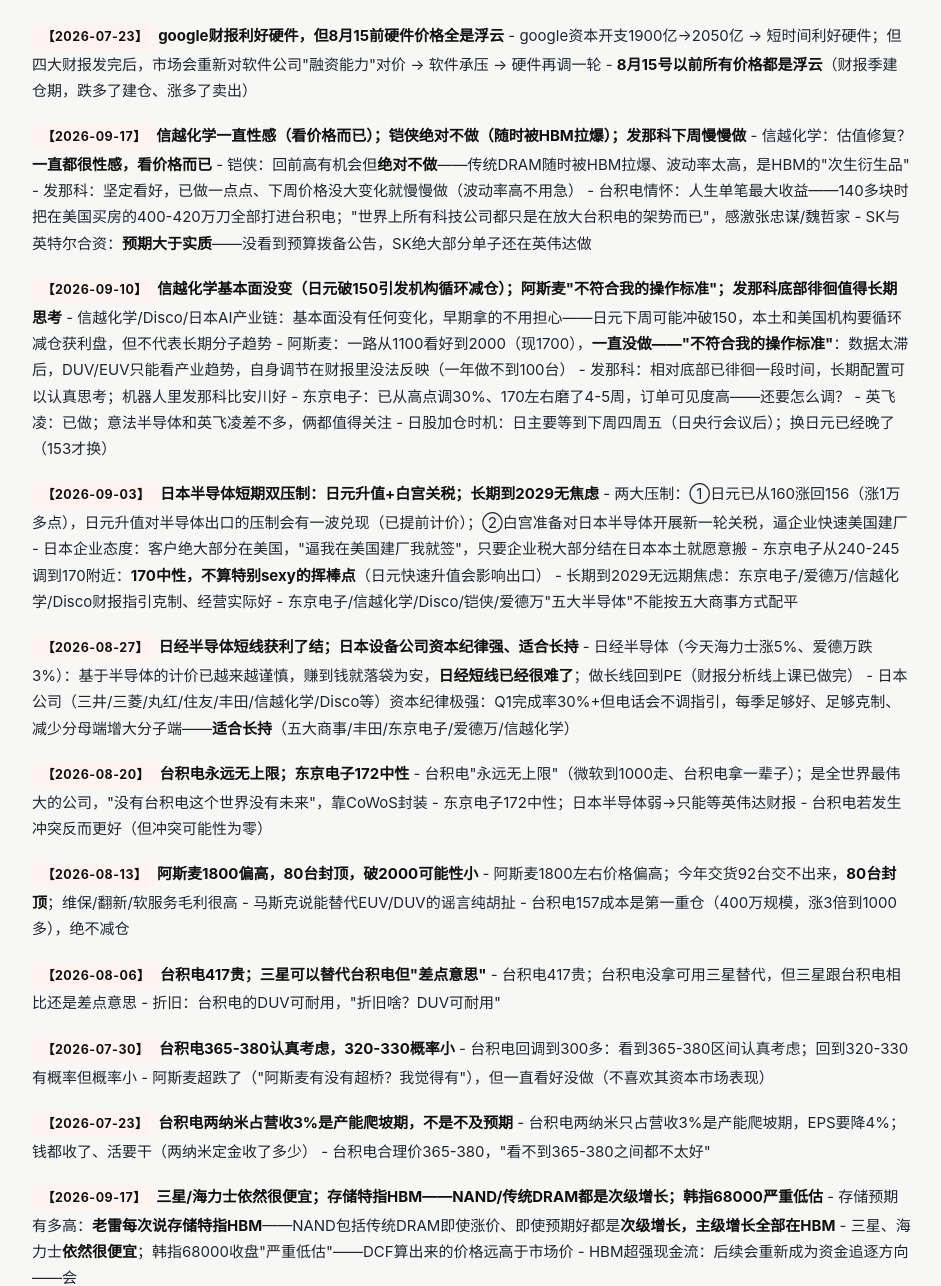
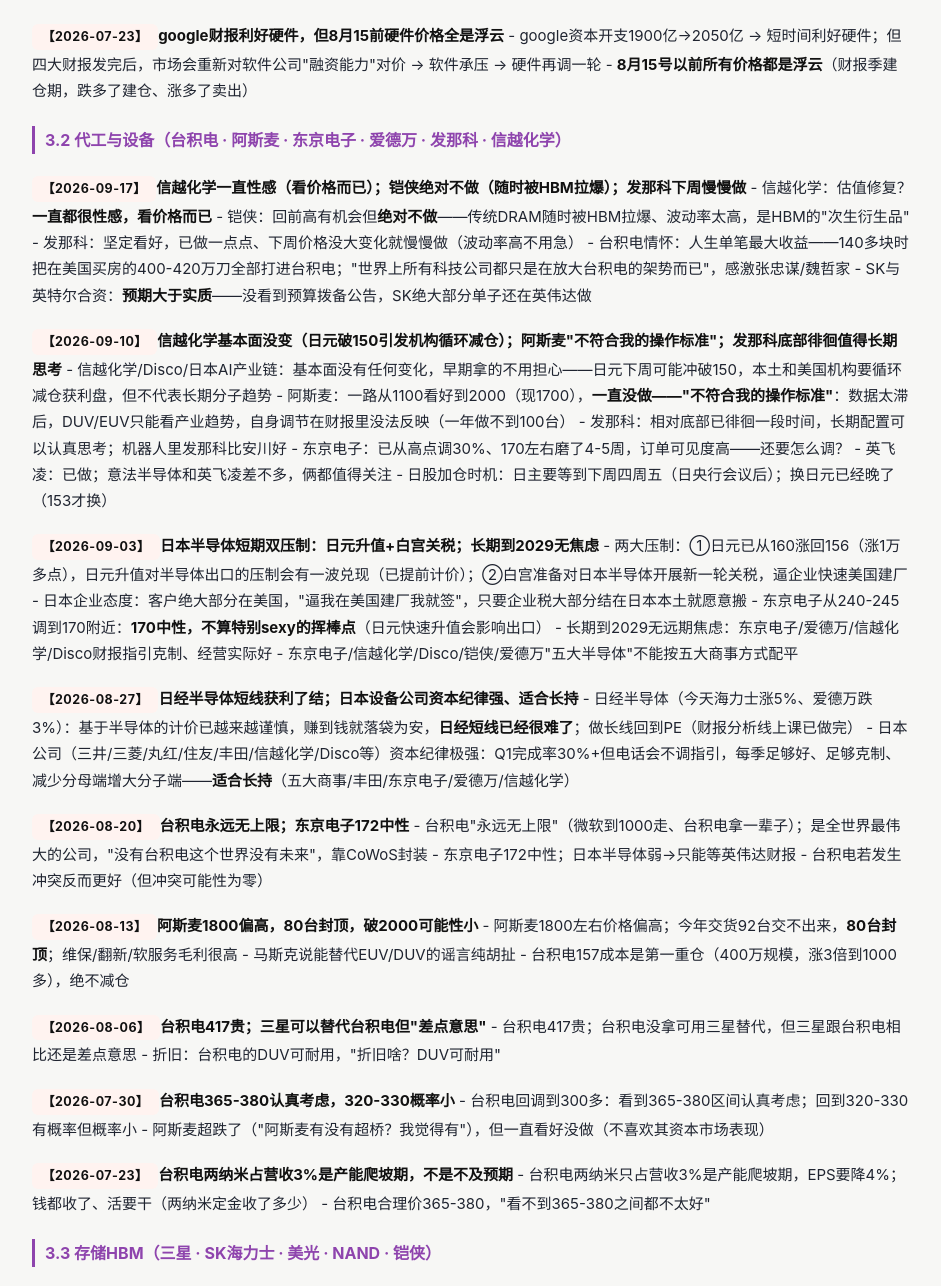
Before and after one commit to fengzt13/laolei-views, a plain HTML site: page topics.html in a window 1280 px wide. Shown: the part 6568-7854 px from the top of the page, without its empty margins (168-1109 px from the left). Drawn offline with Linux system fonts and the light colour scheme.

Commit message:
fix: AI硬件板块补齐3.2/3.3/3.4子节标题

```diff
--- a/topics.html
+++ b/topics.html
@@ -316,6 +316,7 @@
 <p><strong><div class="view">【2026-07-23】</div>google财报利好硬件，但8月15前硬件价格全是浮云</strong>
 - google资本开支1900亿→2050亿 → 短时间利好硬件；但四大财报发完后，市场会重新对软件公司"融资能力"对价 → 软件承压 → 硬件再调一轮
 - <strong>8月15号以前所有价格都是浮云</strong>（财报季建仓期，跌多了建仓、涨多了卖出）</p>
+<h3>3.2 代工与设备（台积电 · 阿斯麦 · 东京电子 · 爱德万 · 发那科 · 信越化学）</h3>
 <p><strong><div class="view">【2026-09-17】</div>信越化学一直性感（看价格而已）；铠侠绝对不做（随时被HBM拉爆）；发那科下周慢慢做</strong>
 - 信越化学：估值修复？<strong>一直都很性感，看价格而已</strong>
 - 铠侠：回前高有机会但<strong>绝对不做</strong>——传统DRAM随时被HBM拉爆、波动率太高，是HBM的"次生衍生品"
@@ -355,6 +356,7 @@
 <p><strong><div class="view">【2026-07-23】</div>台积电两纳米占营收3%是产能爬坡期，不是不及预期</strong>
 - 台积电两纳米只占营收3%是产能爬坡期，EPS要降4%；钱都收了、活要干（两纳米定金收了多少）
 - 台积电合理价365-380，"看不到365-380之间都不太好"</p>
+<h3>3.3 存储HBM（三星 · SK海力士 · 美光 · NAND · 铠侠）</h3>
 <p><strong><div class="view">【2026-09-17】</div>三星/海力士依然很便宜；存储特指HBM——NAND/传统DRAM都是次级增长；韩指68000严重低估</strong>
 - 存储预期有多高：<strong>老雷每次说存储特指HBM</strong>——NAND包括传统DRAM即使涨价、即使预期好都是<strong>次级增长，主级增长全部在HBM</strong>
 - 三星、海力士<strong>依然很便宜</strong>；韩指68000收盘"严重低估"——DCF算出来的价格远高于市场价
@@ -400,6 +402,7 @@
 - 马斯克财报电话会感谢海力士留了未来3-4年产能
 - HBM三家排序永远：三星第一、海力士第二、美光第三；现在价格还是高，追高风险高
 - 远端PE：英伟达21倍（11年新低）、三星5-7倍、海力士6-8倍、美光12倍——远期便宜、近期贵</p>
+<h3>3.4 CPU与CPO（ARM · 英特尔 · AMD · Lumentum · Coherent）</h3>
 <p><strong><div class="view">【2026-09-10】</div>ARM这么高PE调整很正常；英特尔就算到80也不做</strong>
 - ARM：这么高的PE，<strong>调整很正常</strong>，回调就有
 - 英特尔："就算到80我也不做"——做得还不够重、拿得还不够久（自嘲式反思）</p>
```
